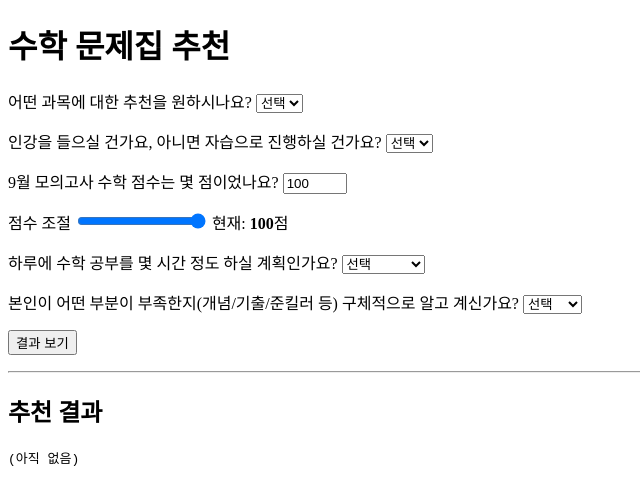
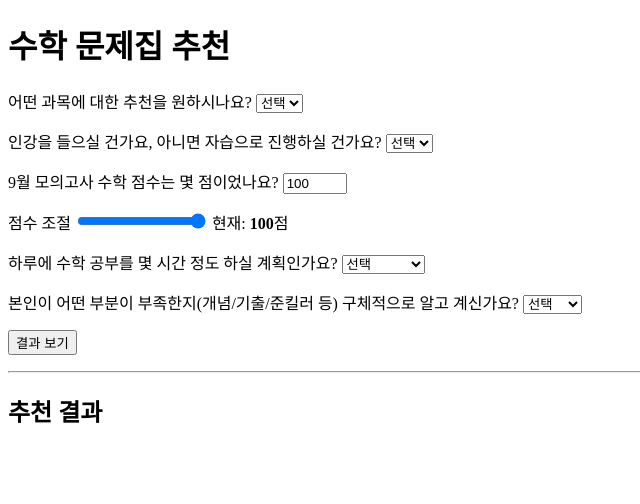
Before and after one commit to ghdalsals/final, a plain HTML site: page index.html in a window 1280 px wide. Shown: the full height of the page, 0-640 px from the left. Drawn offline with Linux system fonts and the light colour scheme.

Commit message:
Update index.html

```diff
--- a/index.html
+++ b/index.html
@@ -75,7 +75,7 @@
   <hr />
 
   <h2>추천 결과</h2>
-  <pre id="result">(아직 없음)</pre>
+  <pre id="result"></pre>
   <p id="saveStatus"></p>
 
   <!-- CORS 회피용: 숨김 iframe + form POST -->
```
